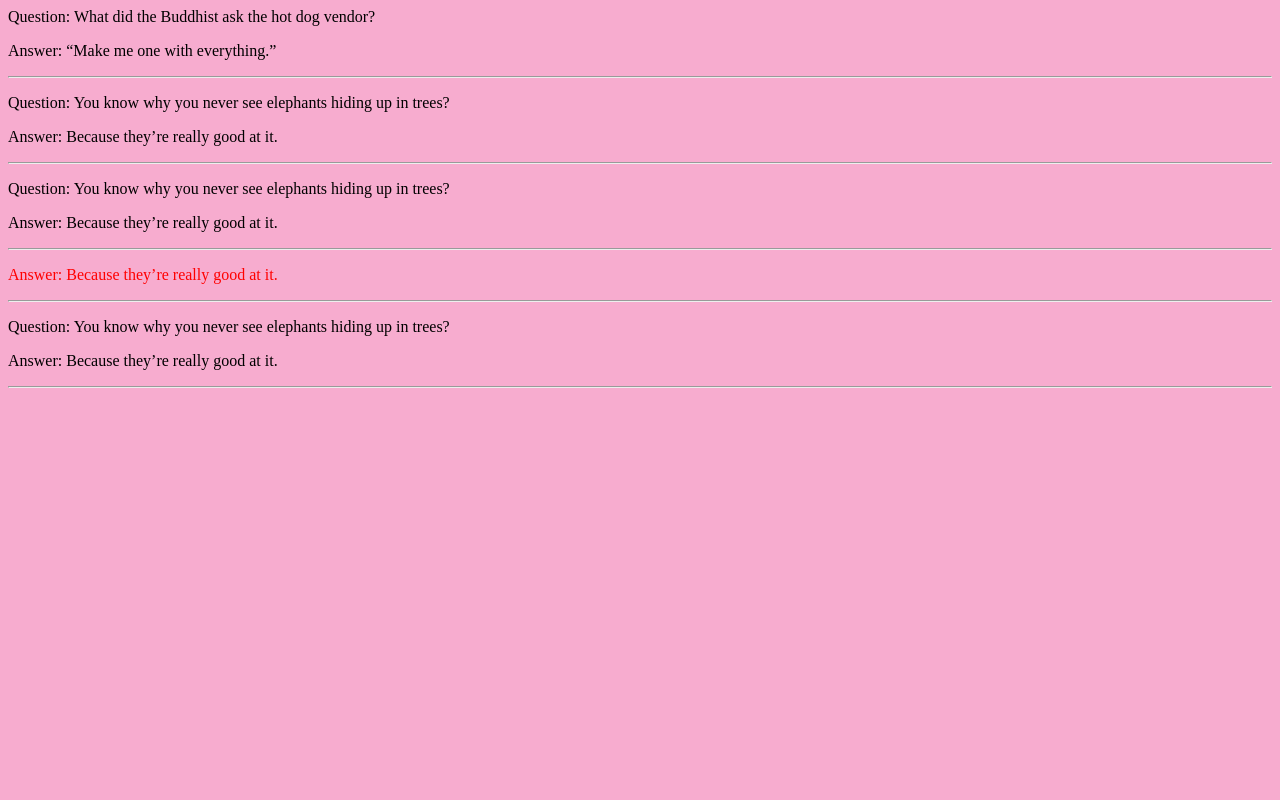
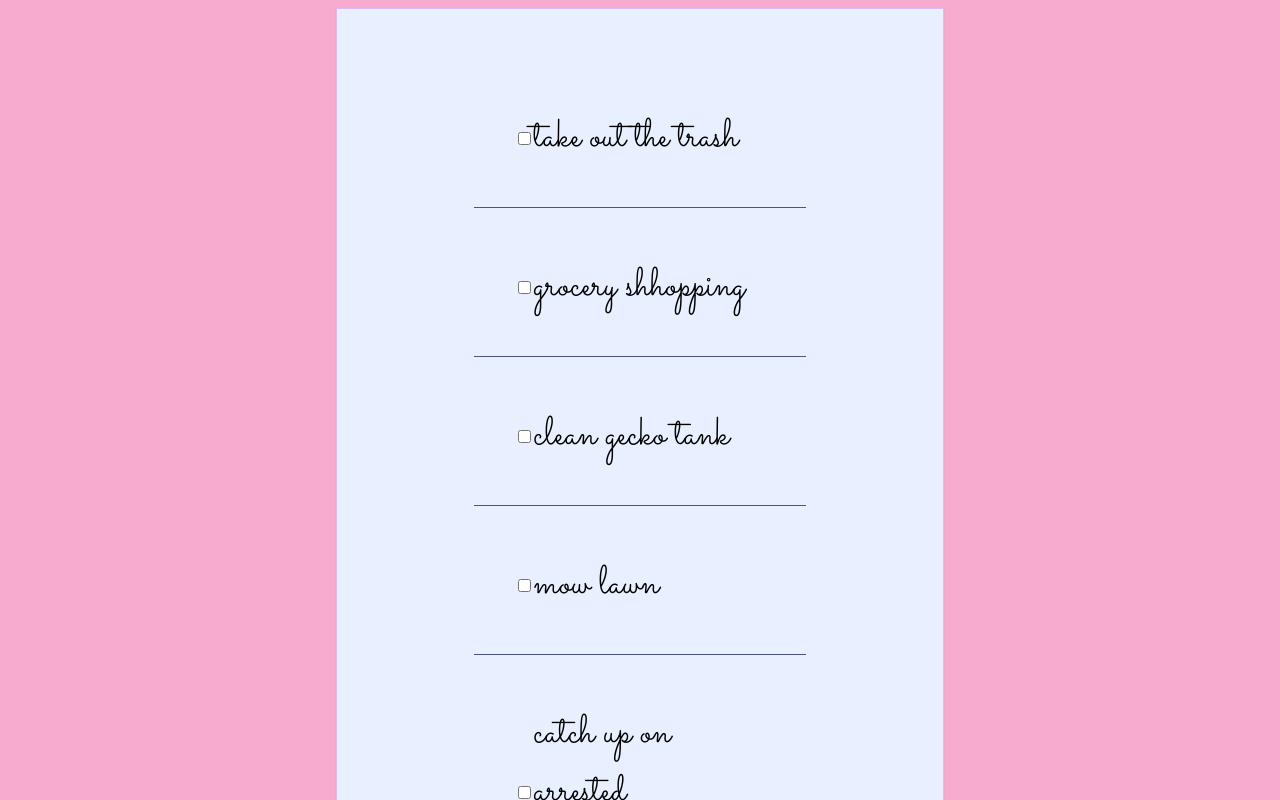
Before and after one commit to evaJelinkova/react-online-course, a React (Create React App) app: page / in a window 1280 px wide. Shown: the top 800 px of the page. Built offline with nearby package versions, Linux system fonts and the light colour scheme.

Commit message:
todoItem, todoApp

```diff
--- a/src/myComponents/App.js
+++ b/src/myComponents/App.js
@@ -1,95 +1,15 @@
-
-// --------checkbox & textarea excercise----------
-
-
-// import React from "react"
-// import Header from "./Header.js"
-// import Checkbox from "./Checkbox.js"
-// import Textarea from "./Textarea.js"
-//
-// function App() {
-//   return(
-//     <div>
-//
-//       <Checkbox />
-//       <Textarea />
-//       <Checkbox />
-//       <Textarea />
-//       <Checkbox />
-//       <Textarea />
-//
-//     </div>
-//   )
-// }
-//
-// export default App
-
-// ----------------contact card components--------------
-//
-// import React from "react"
-// import ContactCard from "./ContactCard.js"
-//
-// function App() {
-//   return (
-//     <div className="contacts">
-//
-//     <ContactCard
-//         name="Mr. Whiskerson"
-//         imgUrl="http://placekitten.com/300/200/"
-//         phone="(212) 555-1234"
-//         email="mr.whoiskerson@catnap.meow"
-//     />
-//     <ContactCard
-//         name="Fluffykins"
-//         imgUrl="http://placekitten.com/400/200/"
-//         phone="(212) 555-5432"
-//         email="fluffykins@catnap.meow"
-//     />
-//     <ContactCard
-//         name="Destroyer"
-//         imgUrl="http://placekitten.com/300/300/"
-//         phone="(212) 555-5534"
-//         email="destroyer@catnap.meow"
-//     />
-//     <ContactCard
-//         name="Felix"
-//         imgUrl="http://placekitten.com/200/100/"
-//         phone="(212) 555-1266"
-//         email="felix@catnap.meow"
-//     />
-//     </div>
-//   )
-// }
-//
-// export default App
-//
-// -----------------Joke & Punchline excercise------------------
 
 import React from "react"
-import Joke from "./Joke.js"
+import ToDoItem from "./ToDoItem"
+import todosData from "./todosData"
 
 function App() {
+  const todoItems = todosData.map(item => <ToDoItem key={item.id} item={item} />)
+
   return (
-    <div>
-      <Joke
-          question="What did the Buddhist ask the hot dog vendor?"
-          punchline="“Make me one with everything.”"
-      />
-      <Joke
-          question="You know why you never see elephants hiding up in trees?"
-          punchline="Because they’re really good at it. "
-      />
-      <Joke
-          question="You know why you never see elephants hiding up in trees?"
-          punchline="Because they’re really good at it. "
-      />
-      <Joke
-          punchline="Because they’re really good at it. "
-      />
-      <Joke
-          question="You know why you never see elephants hiding up in trees?"
-          punchline="Because they’re really good at it. "
-      />
+    <div className="todo-list">
+      {todoItems}
+
     </div>
   )
 }
--- a/src/myComponents/ToDoItem.js
+++ b/src/myComponents/ToDoItem.js
@@ -1,10 +1,10 @@
 import React from "react"
 
-function ToDoItem() {
+function ToDoItem(props) {
   return(
     <div className="todo-item">
       <input type="checkbox" />
-      <p>Placeholder text here</p>
+  <p>{props.item.text}</p>
     </div>
     )
   }
--- /dev/null
+++ b/src/myComponents/todosData.js
@@ -0,0 +1,30 @@
+
+const todosData = [
+    {
+        id: 1,
+        text: "take out the trash",
+        completed: true
+    },
+    {
+        id: 2,
+        text: "grocery shhopping",
+        completed: false
+    },
+    {
+        id: 3,
+        text: "clean gecko tank",
+        completed: false
+    },
+    {
+        id: 4,
+        text: "mow lawn",
+        completed: true
+    },
+    {
+        id: 5,
+        text: "catch up on arrested development",
+        completed: false
+    }
+]
+
+export default todosData
```
Also changed, not shown: src/myComponents/Product.js (added, +14 -0 lines), src/myComponents/vschoolProducts.js (added, +45 -0 lines), src/myComponents/productsData.js (added).
